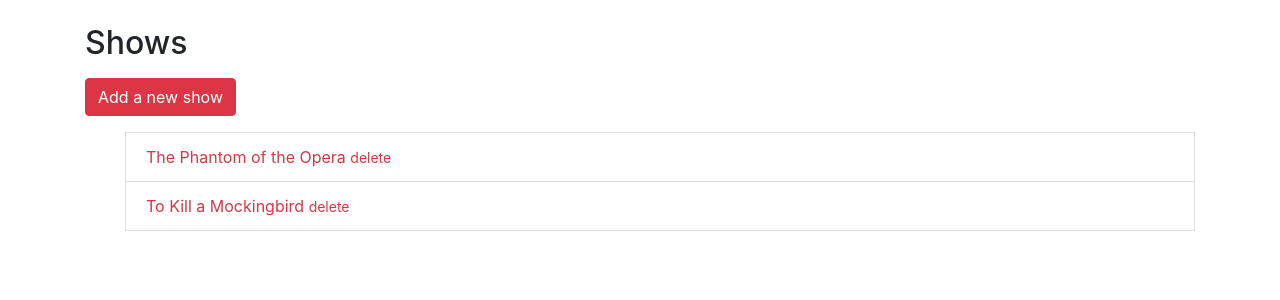
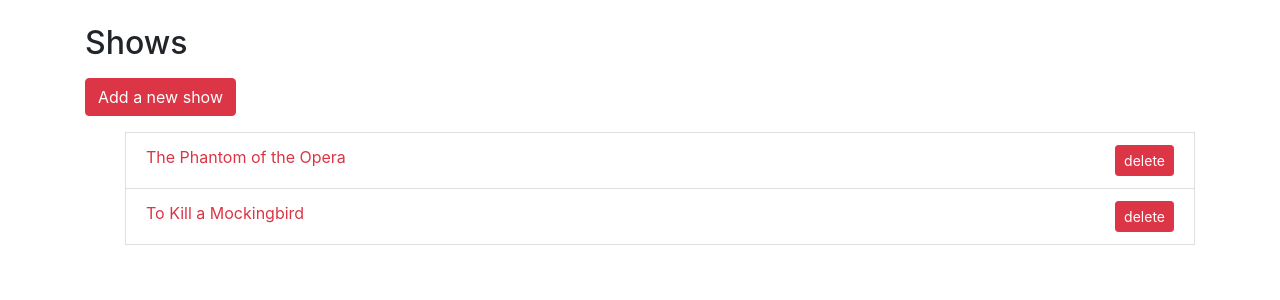
Before and after one commit to rzh90/autotix_cash, a Django app: template templates/cash/shows.html in a window 1280 px wide. Shown: the part 56-356 px from the top of the page. Run offline with Django 3.2, Linux system fonts and the light colour scheme; the template is opened without the code that fills it: values that come from a table or form of the project are taken from there, others are empty; data comes from the database, SQL or seed files in the repository; both versions use the stored data as it was after the commit; some libraries are stand-ins or nearby versions.

Commit message:
Delete show option

```diff
--- a/templates/cash/show.html
+++ b/templates/cash/show.html
@@ -11,8 +11,8 @@
         <div class="card mb-3">
             <h5 class="card-header">
                 {{ spend.date_added|date:'M d, Y H:i' }}
-                <small><a href="{% url 'cash:edit_spent' spend.id %}" class="text-danger">edit</a> |
-                    <a href="{% url 'cash:delete_spent' spend.id %}" class="text-danger">delete</a></small>
+                <a href="{% url 'cash:edit_spent' spend.id %}" class="btn btn-secondary btn-sm">edit</a>
+                <a href="{% url 'cash:delete_spent' spend.id %}" class="btn btn-danger btn-sm">delete</a>
             </h5>
             <div class="card-body">${{ spend.amount }}</div>
         </div>
--- a/templates/cash/shows.html
+++ b/templates/cash/shows.html
@@ -8,8 +8,9 @@
     <p><a href="{% url 'cash:new_show' %}" class="btn btn-danger" role="button">Add a new show</a></p>
     <ul class=".list-group-flush">
     {% for show in show_name %}
-        <li class="list-group-item"><a href="{% url 'cash:show' show.id %}" class="text-danger">{{ show }}</a>
-        <small><a href="{% url 'cash:delete_show' show.id %}" class="text-danger">delete</a></small></li>
+        <li class="list-group-item d-flex justify-content-between"><a href="{% url 'cash:show' show.id %}" class="text-danger">{{ show }}</a>
+            <a href="{% url 'cash:delete_show' show.id %}" class="btn btn-danger btn-sm">delete</a>
+        </li>
     {% empty %}
         <li class="list-group-item">No shows have been added yet.</li>
     {% endfor %}
```
Also changed, not shown: db.sqlite3.
